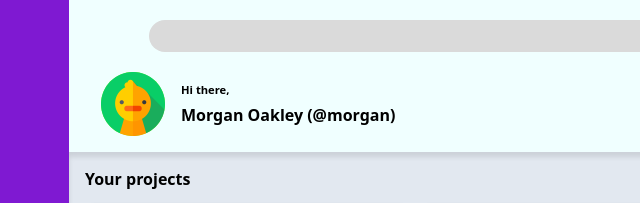
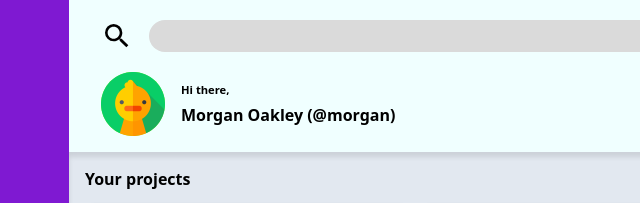
Before and after one commit to leandroesposito/top-admin-dashboard, a plain HTML site: page index.html in a window 1280 px wide. Shown: the top 203 px of the page, 187-827 px from the left. Drawn offline with Linux system fonts and the light colour scheme.

Commit message:
Add missing search icon

```diff
--- a/index.html
+++ b/index.html
@@ -13,7 +13,9 @@
         <div class="header bold">
             <div class="upper-header">
                 <div class="search-container">
-                    <div class="search icon"></div>
+                    <div class="search icon">
+                        <img src="icons/magnify.svg" alt="search icon">
+                    </div>
                     <input type="text" class="search-bar">
                 </div>
                 <div class="logged-user">
```
Also changed, not shown: icons/magnify.svg (added).
